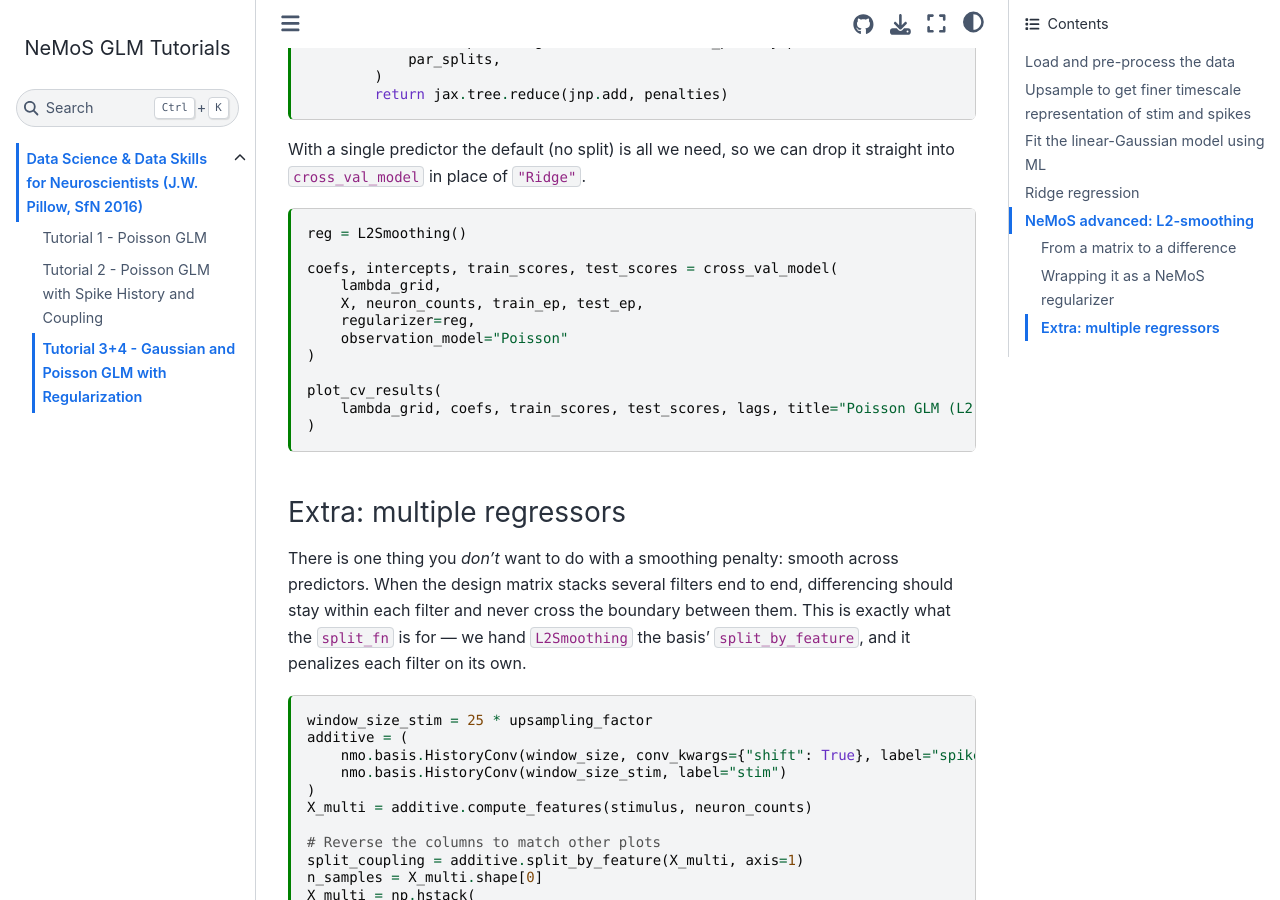
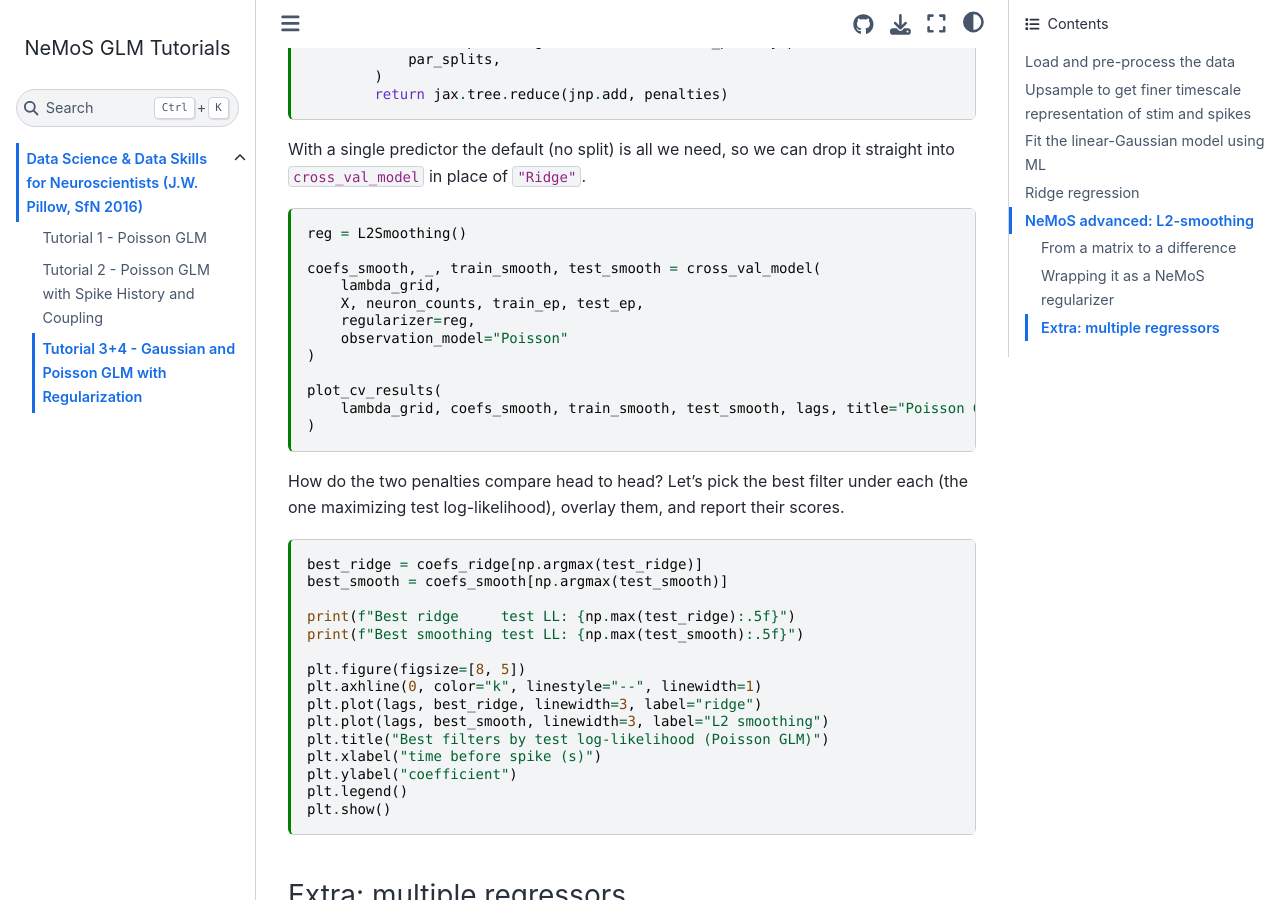
Before and after one commit to BalzaniEdoardo/nemos_glm_tutorials, a Sphinx documentation site: the page built from docs/tutorials/Sfn-2016-tutorial-GLMs/03_04_regularization.md, in a window 1280 px wide and 900 px high, scrolled down 8898 px. Built offline with Sphinx 7.4.7 and the Sphinx Book theme 1.1.4, drawn with Linux system fonts in a browser that asks for light colours; some of the changed text lies outside the part shown.

Commit message:
change some of the text

````diff
--- a/docs/tutorials/Sfn-2016-tutorial-GLMs/03_04_regularization.md
+++ b/docs/tutorials/Sfn-2016-tutorial-GLMs/03_04_regularization.md
@@ -321,14 +321,14 @@ plot_cv_results(
 The Poisson GLM is more of the same: we reuse the exact same `cross_val_model`, only switching the observation model from `"Gaussian"` to `"Poisson"`.
 
 ```{code-cell} ipython3
-coefs, intercepts, train_scores, test_scores = cross_val_model(
+coefs_ridge, _, train_ridge, test_ridge = cross_val_model(
     lambda_grid,
     X, neuron_counts, train_ep, test_ep,
     regularizer="Ridge",
     observation_model="Poisson"
 )
 
-plot_cv_results(lambda_grid, coefs, train_scores, test_scores, lags, title="Poisson GLM")
+plot_cv_results(lambda_grid, coefs_ridge, train_ridge, test_ridge, lags, title="Poisson GLM")
 ```
 
 ## NeMoS advanced: L2-smoothing
@@ -425,7 +425,7 @@ With a single predictor the default (no split) is all we need, so we can drop it
 
 reg = L2Smoothing()
 
-coefs, intercepts, train_scores, test_scores = cross_val_model(
+coefs_smooth, _, train_smooth, test_smooth = cross_val_model(
     lambda_grid,
     X, neuron_counts, train_ep, test_ep,
     regularizer=reg,
@@ -433,8 +433,28 @@ coefs, intercepts, train_scores, test_scores = cross_val_model(
 )
 
 plot_cv_results(
-    lambda_grid, coefs, train_scores, test_scores, lags, title="Poisson GLM (L2 smoothing)"
+    lambda_grid, coefs_smooth, train_smooth, test_smooth, lags, title="Poisson GLM (L2 smoothing)"
 )
+```
+
+How do the two penalties compare head to head? Let's pick the best filter under each (the one maximizing test log-likelihood), overlay them, and report their scores.
+
+```{code-cell} ipython3
+best_ridge = coefs_ridge[np.argmax(test_ridge)]
+best_smooth = coefs_smooth[np.argmax(test_smooth)]
+
+print(f"Best ridge     test LL: {np.max(test_ridge):.5f}")
+print(f"Best smoothing test LL: {np.max(test_smooth):.5f}")
+
+plt.figure(figsize=[8, 5])
+plt.axhline(0, color="k", linestyle="--", linewidth=1)
+plt.plot(lags, best_ridge, linewidth=3, label="ridge")
+plt.plot(lags, best_smooth, linewidth=3, label="L2 smoothing")
+plt.title("Best filters by test log-likelihood (Poisson GLM)")
+plt.xlabel("time before spike (s)")
+plt.ylabel("coefficient")
+plt.legend()
+plt.show()
 ```
 
 ### Extra: multiple regressors
````
